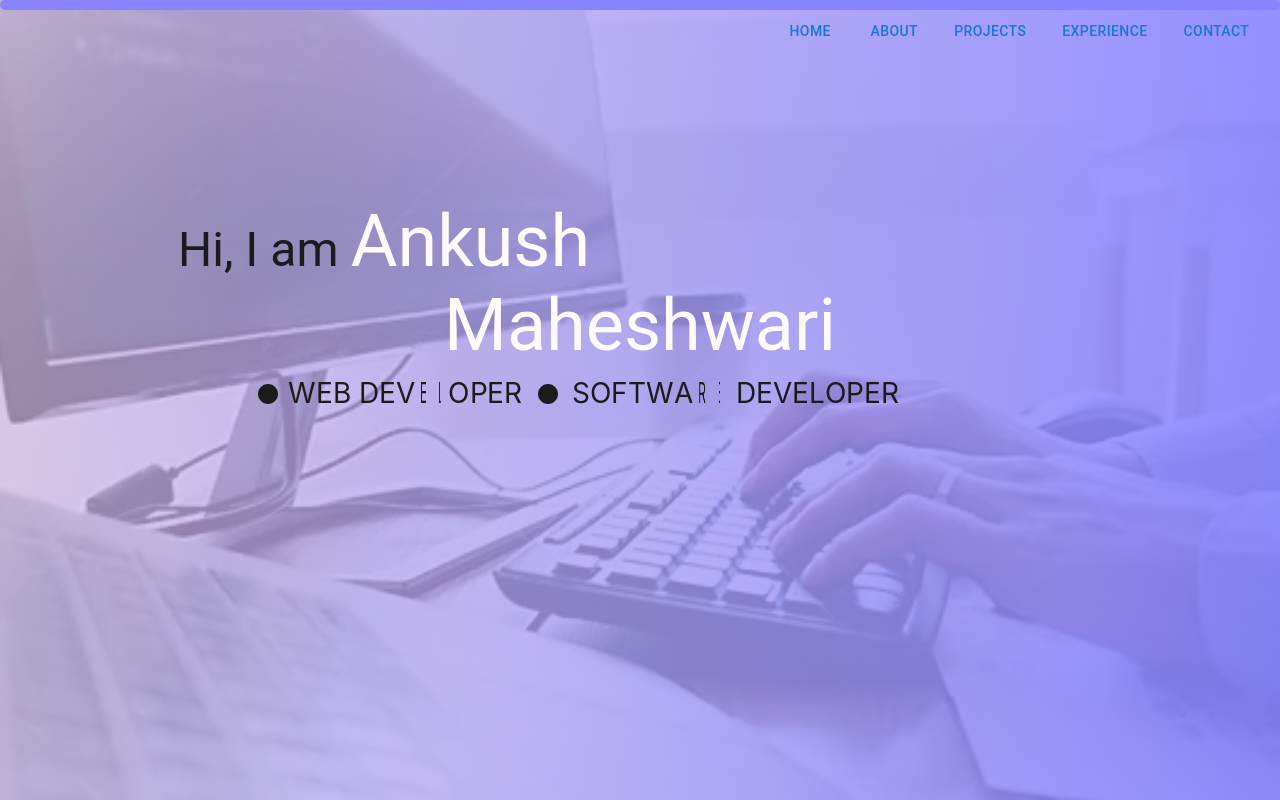
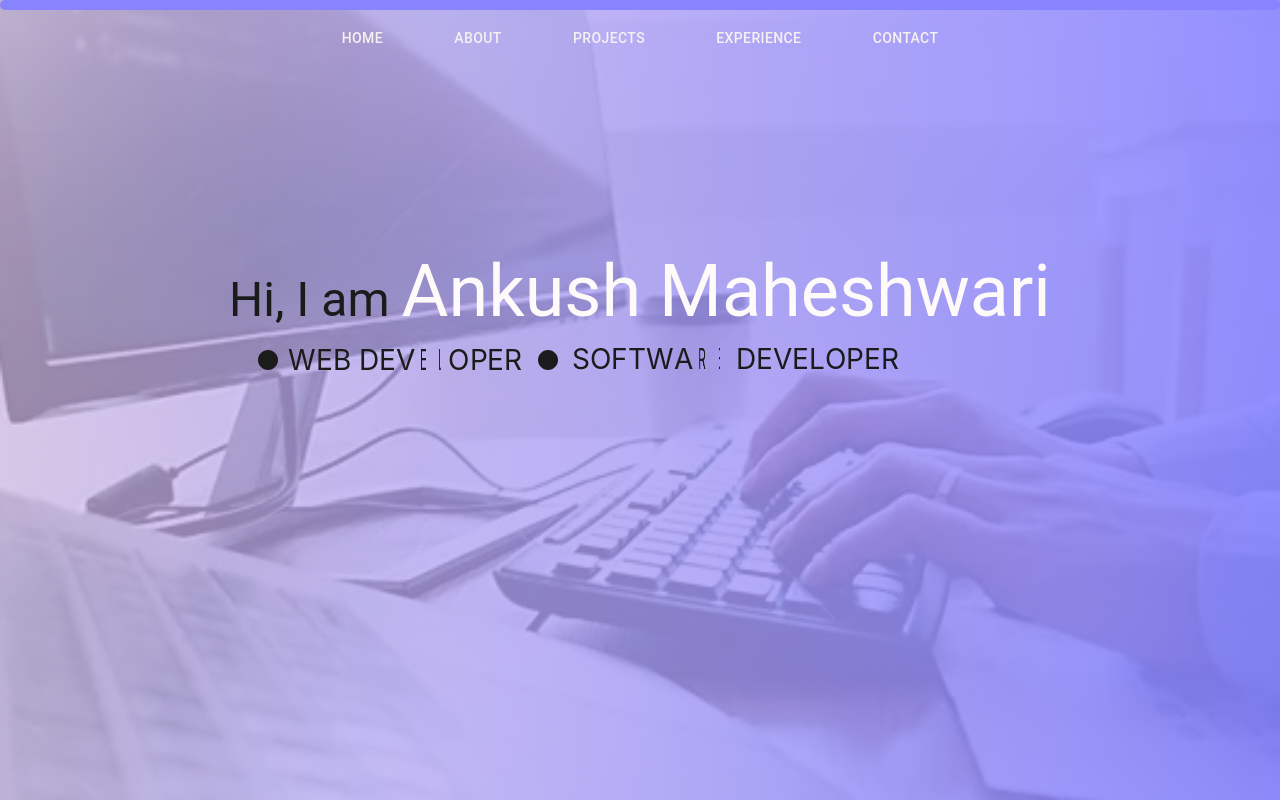
Before and after one commit to ankush98m/ankush98m.github.io, a React (Create React App) app: page / in a window 1280 px wide. Shown: the top 800 px of the page. Built offline with nearby package versions, Linux system fonts and the light colour scheme.

Commit message:
update navbar styling

```diff
--- a/src/App.css
+++ b/src/App.css
@@ -61,14 +61,17 @@ body {
 }
 
 .topNav {
-  float: right;
-  margin-right: 1%;
-  margin-top: 1%;
+  padding-top: 2%;
 
   a {
     color: #F7F0F0;
     text-decoration: none;
     padding: 10px;
+  }
+
+  .navBtns{
+    color: #F7F0F0;
+    padding: 0% 2%;
   }
 }
 
--- a/src/components/Navbar.jsx
+++ b/src/components/Navbar.jsx
@@ -57,7 +57,7 @@ function Navbar(props) {
                     duration={500}
                     offset={-70}
                 >
-                    <Button>{item}</Button>
+                    <Button className='navBtns'>{item}</Button>
                 </ScrollLink>
             ))}
         </div>
```
